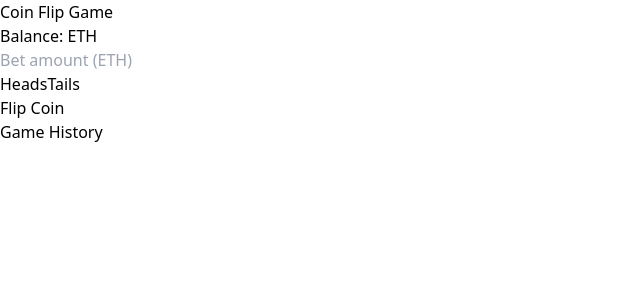
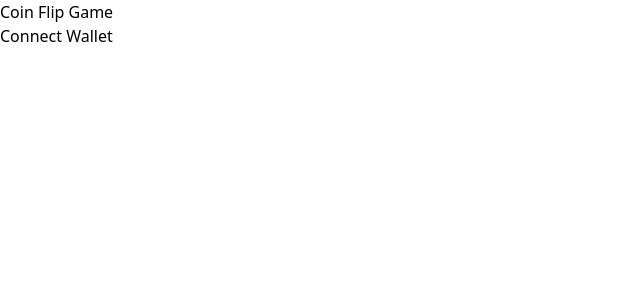
Before and after one commit to Neerajd3vv/Crypto-CoinFlip, a React (Vite) app: page / in a window 1280 px wide. Shown: the top 300 px of the page, without its empty margins (0-640 px from the left). Built offline with nearby package versions, Linux system fonts and the light colour scheme.

Commit message:
removed-auto-connecting

```diff
--- a/src/App.jsx
+++ b/src/App.jsx
@@ -1,4 +1,4 @@
-import React, { useState, useEffect } from "react";
+import React, { useState } from "react";
 import { ethers } from "ethers";
 import contractABI from "./coinFlipAbi.json";
 
@@ -15,24 +15,19 @@ function App() {
   const [isLoading, setIsLoading] = useState(false);
   const [gameHistory, setGameHistory] = useState([]);
 
-  useEffect(() => {
-    connectWallet();
-  }, []);
-
   async function connectWallet() {
     if (window.ethereum) {
+      try {
+        await window.ethereum.request({ method: "eth_requestAccounts" });
         const provider = new ethers.providers.Web3Provider(window.ethereum);
         const signer = provider.getSigner();
         const contract = new ethers.Contract(contractAddress, contractABI, signer);
 
-      try {
-        await window.ethereum.request({ method: "eth_requestAccounts" });
         const accounts = await provider.listAccounts();
         setWalletAddress(accounts[0]);
         setProvider(provider);
         setContract(contract);
 
-        // Update balance immediately after connecting
         const balance = await provider.getBalance(accounts[0]);
         setWalletBalance(ethers.utils.formatEther(balance));
       } catch (error) {
@@ -42,6 +37,7 @@ function App() {
       alert("MetaMask not detected. Please install MetaMask to use this app.");
     }
   }
+
   async function updateBalance(account) {
     if (provider) {
       const balance = await provider.getBalance(account);
@@ -63,7 +59,6 @@ function App() {
         value: ethers.utils.parseEther(betAmount),
       });
 
-      // Set up event listener for CoinFlipped event
       contract.once("CoinFlipped", (player, amount, win) => {
         const result = win;
         setResult(result);
@@ -86,6 +81,16 @@ function App() {
     <div className="App min-h-screen flex items-center justify-center bg-gray-900">
       <div className="bg-gray-800 shadow-lg rounded-lg p-8 max-w-md w-full">
         <h1 className="text-3xl font-bold mb-6 text-center text-white">Coin Flip Game</h1>
+
+        {!walletAddress ? (
+          <button
+            className="w-full bg-blue-500 text-white py-3 px-4 rounded-lg hover:bg-blue-600 transition-colors duration-200"
+            onClick={connectWallet}
+          >
+            Connect Wallet
+          </button>
+        ) : (
+          <>
             <p className="mb-6 text-xl text-center text-green-400">Balance: {walletBalance} ETH</p>
             <input
               className="border border-gray-700 bg-gray-700 text-white rounded-lg w-full py-3 px-4 mb-6 focus:outline-none focus:ring-2 focus:ring-blue-500"
@@ -120,7 +125,7 @@ function App() {
             </button>
             {isLoading && (
               <div className="mt-6 text-center">
-            <div className="inline-block animate-spin rounded-full h-10 w-10 border-t-2  border-white"></div>
+                <div className="inline-block animate-spin rounded-full h-10 w-10 border-t-2 border-white"></div>
               </div>
             )}
             {result !== null && (
@@ -138,6 +143,8 @@ function App() {
                 ))}
               </ul>
             </div>
+          </>
+        )}
       </div>
     </div>
   );
```
Lines whose indentation alone changed are shown as unchanged.
